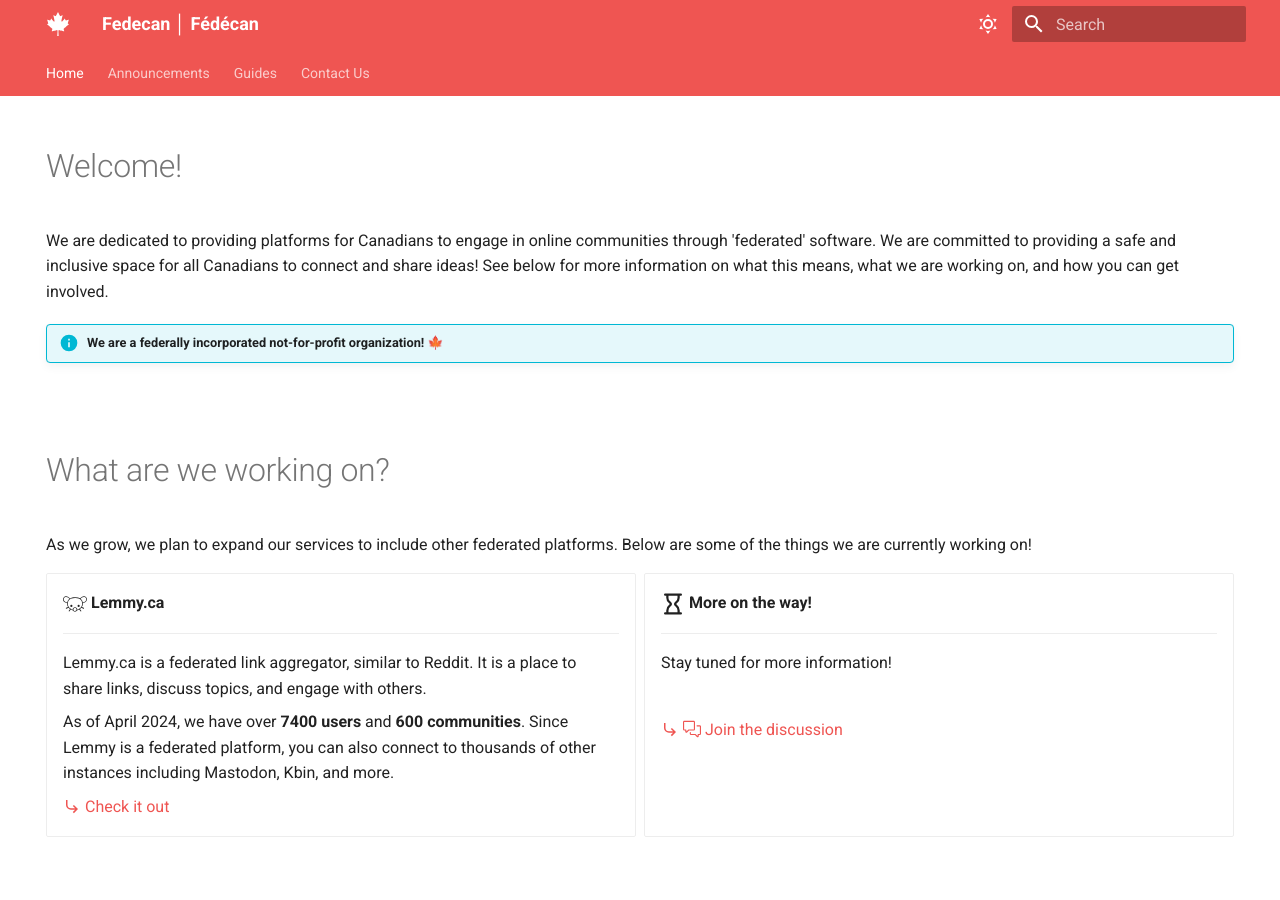
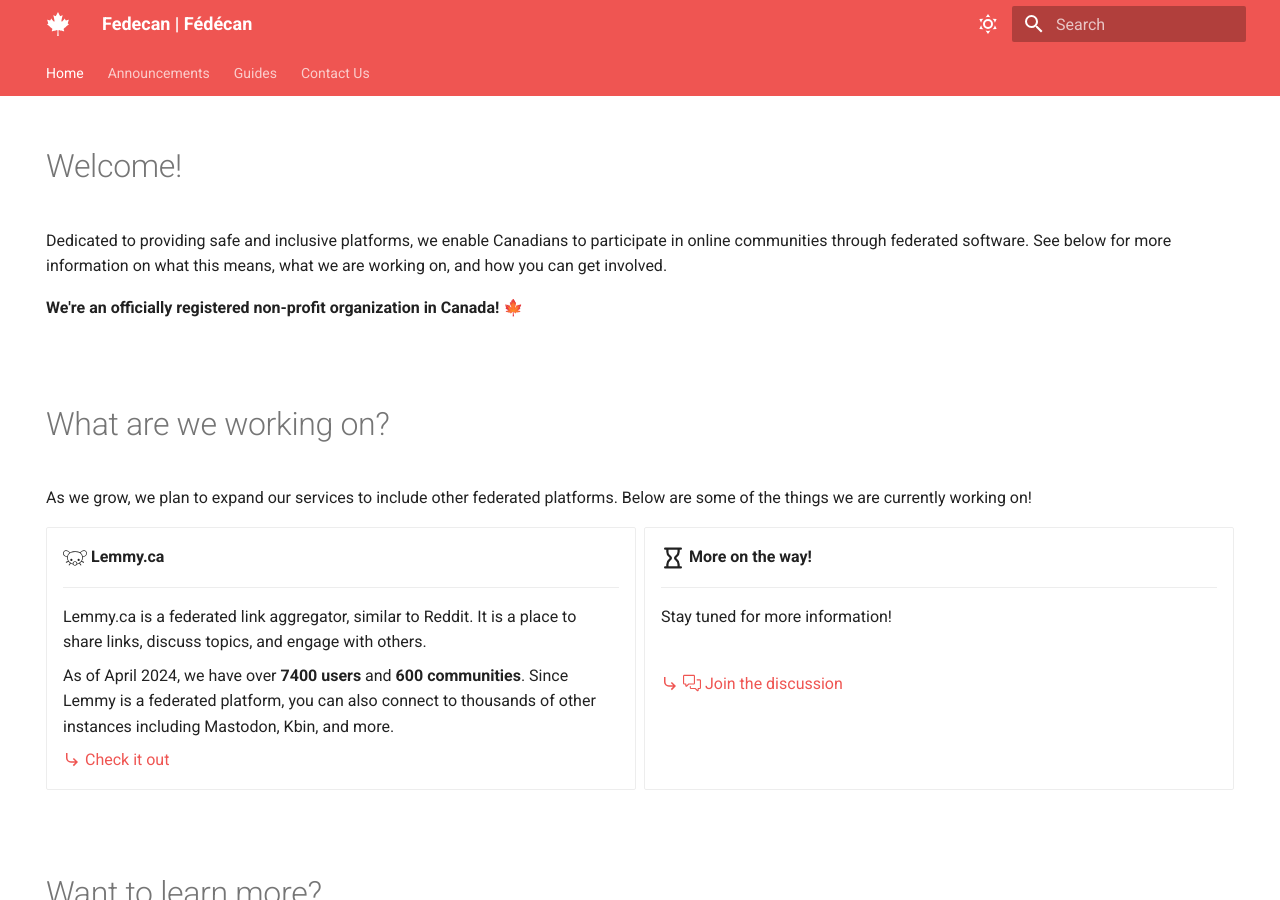
Before and after one commit to fedecan-ca/fedecan.ca, an MkDocs documentation site: the page built from docs/index.md, in a window 1280 px wide and 900 px high. Built offline with MkDocs 1.6.1 and Material for MkDocs 9.7.7, drawn with Linux system fonts in a browser that asks for light colours.

Commit message:
fix site description field

```diff
--- a/docs/index.md
+++ b/docs/index.md
@@ -8,9 +8,9 @@
 
 # Welcome!
 
-We are dedicated to providing platforms for Canadians to engage in online communities through 'federated' software. We are committed to providing a safe and inclusive space for all Canadians to connect and share ideas! See below for more information on what this means, what we are working on, and how you can get involved.
+Dedicated to providing safe and inclusive platforms, we enable Canadians to participate in online communities through federated software. See below for more information on what this means, what we are working on, and how you can get involved.
 
-!!! info "We are a federally incorporated not-for-profit organization! 🍁"
+**We're an officially registered non-profit organization in Canada! 🍁**
 
 <br> <br>
 
--- a/mkdocs.yml
+++ b/mkdocs.yml
@@ -1,6 +1,6 @@
-site_name: 'Fedecan │ Fédécan'
+site_name: 'Fedecan | Fédécan'
 site_description: |
-  Static site for fedecan.ca
+  Dedicated to providing safe and inclusive platforms, we enable Canadians to participate in online communities through federated software.
 
 # copyright: Copyright &copy; PLACEHOLDER
 
```
